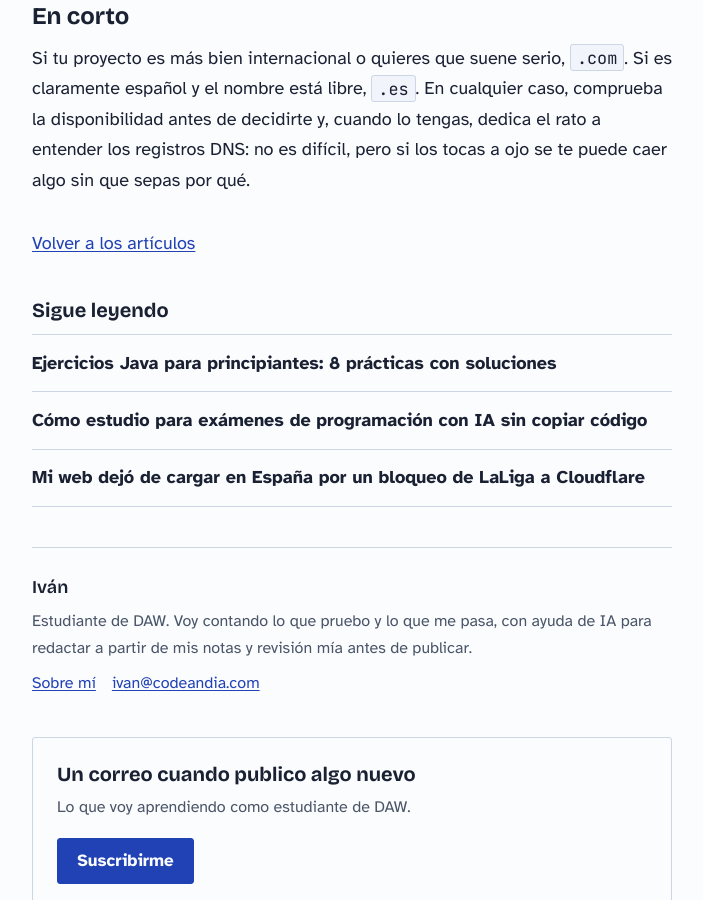
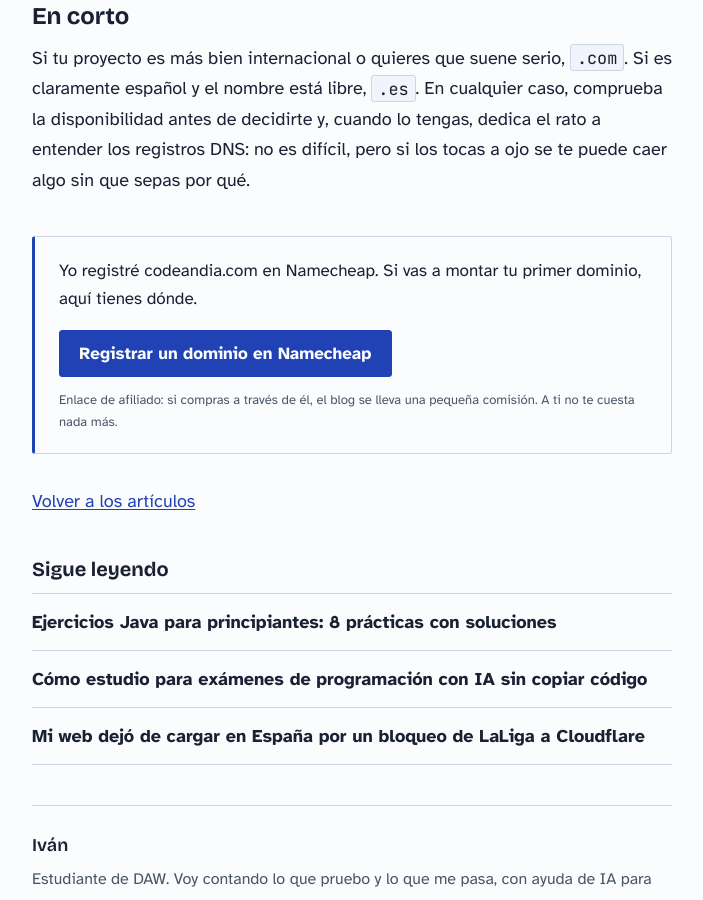
Before and after one commit to vibodigitalinfo-lab/codeandIA, a Jekyll site: the page built from articulos/guias/que-dominio-comprar-primer-proyecto-web.md, in a window 1280 px wide and 900 px high, scrolled down 2077 px. Shown: the whole window, without its empty margins (288-991 px from the left). Built offline with Jekyll 4.4.1, drawn with Linux system fonts in a browser that asks for light colours.

Commit message:
Afiliados: enlace de Namecheap en la guía del dominio
Primera página monetizada. La guía cuenta de primera mano que registré el
dominio en Namecheap, así que el enlace de referido es honesto y en tema
(experiencia real + alta intención de compra). Enlace vía frontmatter
affiliate_*; el layout lo pinta con rel="sponsored noopener" y divulgación.
No se toca la fecha de actualización: el contenido informativo no cambia.

Co-Authored-By: Claude Opus 4.8 <noreply@anthropic.com>
Claude-Session: https://claude.ai/code/session_01TmxhYi6sTVr43QrpxKc2Zw

```diff
--- a/articulos/guias/que-dominio-comprar-primer-proyecto-web.md
+++ b/articulos/guias/que-dominio-comprar-primer-proyecto-web.md
@@ -7,6 +7,9 @@ date: 2026-09-08
 readtime: 4
 updated: 2026-10-18
 last_modified_at: 2026-10-25
+affiliate_text: "Yo registré codeandia.com en Namecheap. Si vas a montar tu primer dominio, aquí tienes dónde."
+affiliate_url: "https://namecheap.pxf.io/L0qAqO"
+affiliate_label: "Registrar un dominio en Namecheap"
 ---
 
 Cuando tienes un proyecto de clase o personal y quieres publicarlo con dominio propio, la pregunta llega rápido: ¿`.com` o `.es`? Parece una tontería, pero es la primera decisión que toma alguien que está empezando y la que más dudas deja.
```
